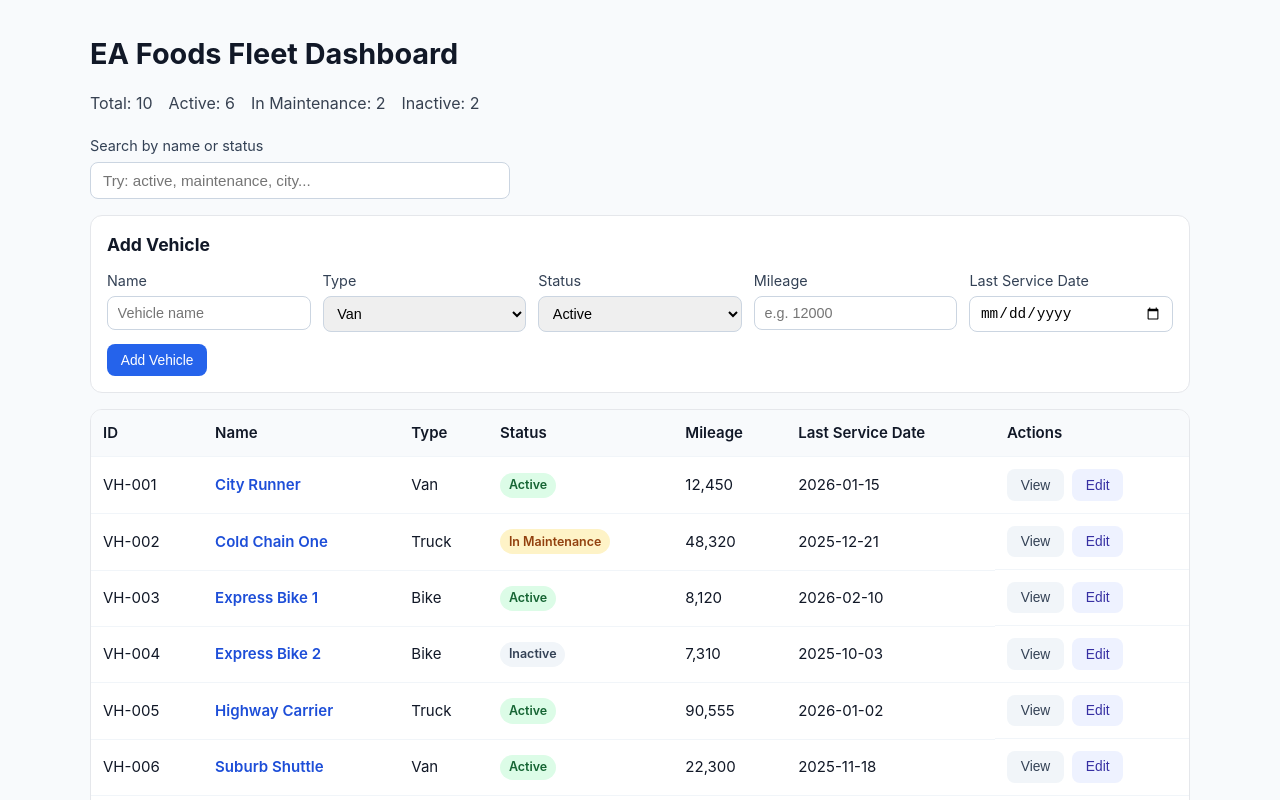
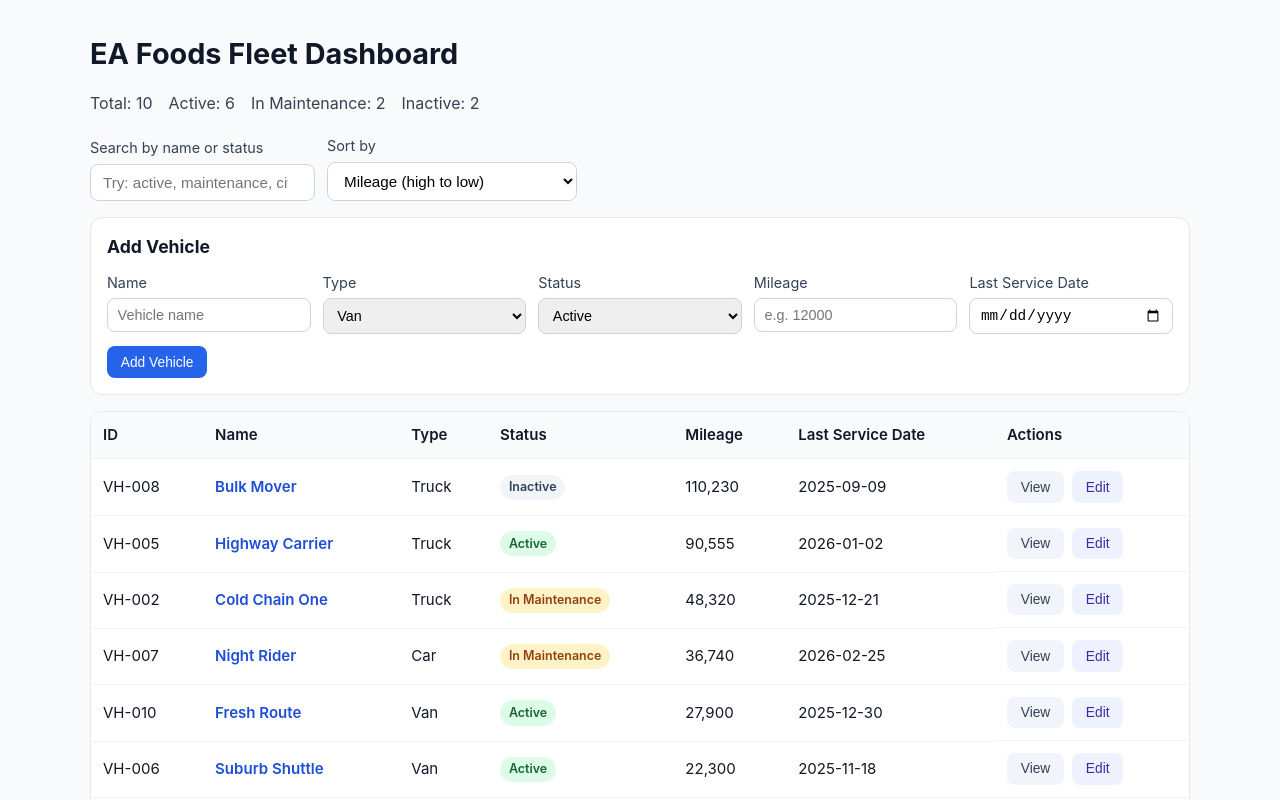
Before and after one commit to vijayeng/EA_FOODS_REACT_ASSESSMENT, a React (Vite) app: page / in a window 1280 px wide. Shown: the top 800 px of the page. Built offline with nearby package versions, Linux system fonts and the light colour scheme.

Commit message:
feat(bonus): add multi-sort for mileage status and service date

```diff
--- a/src/App.css
+++ b/src/App.css
@@ -113,6 +113,10 @@
 }
 
 .filters-row {
+  display: flex;
+  flex-wrap: wrap;
+  gap: 0.75rem;
+  align-items: end;
   margin-bottom: 1rem;
 }
 
@@ -130,6 +134,16 @@
   border-radius: 8px;
   padding: 0.55rem 0.75rem;
   font-size: 0.95rem;
+}
+
+.sort-select {
+  width: 100%;
+  min-width: 250px;
+  border: 1px solid #cbd5e1;
+  border-radius: 8px;
+  padding: 0.55rem 0.75rem;
+  font-size: 0.95rem;
+  background: #fff;
 }
 
 .vehicle-table {
--- a/src/App.tsx
+++ b/src/App.tsx
@@ -8,6 +8,7 @@ import { addVehicle, updateVehicle } from './features/vehicles/vehiclesSlice'
 import { useDebounce } from './hooks/useDebounce'
 
 type FormMode = 'add' | 'edit'
+type SortOption = 'mileage-desc' | 'status-asc' | 'service-date-desc'
 
 interface VehicleFormValues {
   name: string
@@ -79,6 +80,7 @@ function DashboardPage() {
   const vehicles = useAppSelector(selectVehicles)
   const stats = useAppSelector(selectVehicleStats)
   const [searchTerm, setSearchTerm] = useState('')
+  const [sortBy, setSortBy] = useState<SortOption>('mileage-desc')
   const [formMode, setFormMode] = useState<FormMode>('add')
   const [editingVehicleId, setEditingVehicleId] = useState<string | null>(null)
   const [formValues, setFormValues] = useState<VehicleFormValues>(emptyFormValues)
@@ -97,6 +99,26 @@ function DashboardPage() {
       return name.includes(normalizedTerm) || status.includes(normalizedTerm)
     })
   }, [vehicles, debouncedSearchTerm])
+
+  const displayedVehicles = useMemo(() => {
+    const sortedVehicles = [...filteredVehicles]
+
+    sortedVehicles.sort((leftVehicle, rightVehicle) => {
+      if (sortBy === 'mileage-desc') {
+        return rightVehicle.mileage - leftVehicle.mileage
+      }
+
+      if (sortBy === 'status-asc') {
+        return leftVehicle.status.localeCompare(rightVehicle.status)
+      }
+
+      const leftTimestamp = Date.parse(leftVehicle.lastServiceDate)
+      const rightTimestamp = Date.parse(rightVehicle.lastServiceDate)
+      return rightTimestamp - leftTimestamp
+    })
+
+    return sortedVehicles
+  }, [filteredVehicles, sortBy])
 
   const resetForm = () => {
     setFormMode('add')
@@ -197,6 +219,7 @@ function DashboardPage() {
       </header>
 
       <section className="filters-row">
+        <div>
           <label htmlFor="vehicle-search" className="search-label">
             Search by name or status
           </label>
@@ -208,6 +231,22 @@ function DashboardPage() {
             placeholder="Try: active, maintenance, city..."
             className="search-input"
           />
+        </div>
+        <div>
+          <label htmlFor="vehicle-sort" className="search-label">
+            Sort by
+          </label>
+          <select
+            id="vehicle-sort"
+            value={sortBy}
+            onChange={(event) => setSortBy(event.target.value as SortOption)}
+            className="sort-select"
+          >
+            <option value="mileage-desc">Mileage (high to low)</option>
+            <option value="status-asc">Status (A to Z)</option>
+            <option value="service-date-desc">Last service date (recent first)</option>
+          </select>
+        </div>
       </section>
 
       <section className="form-card">
@@ -303,14 +342,14 @@ function DashboardPage() {
             </tr>
           </thead>
           <tbody>
-            {filteredVehicles.length === 0 ? (
+            {displayedVehicles.length === 0 ? (
               <tr>
                 <td colSpan={7} className="empty-state">
                   No vehicles found for "{debouncedSearchTerm}".
                 </td>
               </tr>
             ) : (
-              filteredVehicles.map((vehicle) => (
+              displayedVehicles.map((vehicle) => (
                 <tr key={vehicle.id}>
                   <td>{vehicle.id}</td>
                   <td>
```
Also changed, not shown: 1 other file (tests, documents, lock files or other folders). Lines whose indentation alone changed are shown as unchanged.
